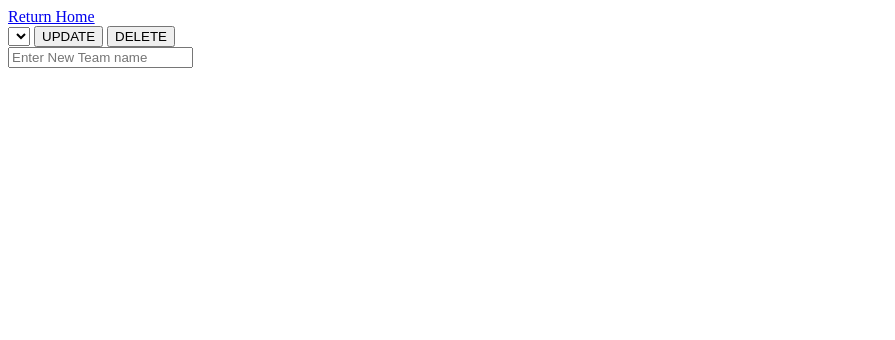
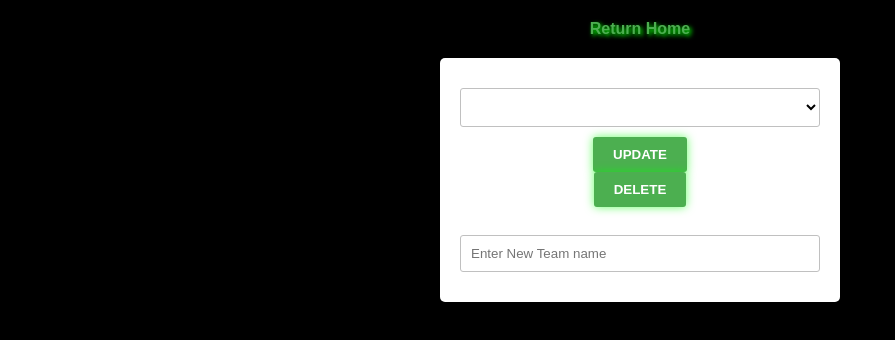
Before and after one commit to jtfrostyboy/Futbol-DreamTeam, a plain HTML site: page client/viewTeams.html in a window 1280 px wide. Shown: the whole page, without its empty margins (0-895 px from the left). Drawn offline with nearby package versions, Linux system fonts and the light colour scheme; no server answers.

Commit message:
CSS complete

```diff
--- a/client/create-team/create-team.css
+++ b/client/create-team/create-team.css
@@ -1,12 +1,87 @@
-
-
-.creation{
-    display: flex;
-    justify-content: center;
-    padding-top: 2.5%;
+* {
+    margin: 0;
+    padding: 0;
+    box-sizing: border-box;
 }
 
+body {
+    font-family: Arial, sans-serif;
+    text-align: center;
+    background: url('https://as1.ftcdn.net/v2/jpg/05/31/53/56/1000_F_531535631_VhbtpvF6YFvODIXFj5qjqQe2QUpo0srq.jpg') center center fixed;
+    background-size: cover;
+    color: #ffffff;
+    background-color: rgba(0, 0, 0, 0.5);
+    box-shadow: 0 0 20px rgba(0, 0, 0, 0.3);
+}
+
+.return-links {
+    margin: 20px;
+}
+
+.return-links a {
+    text-decoration: none;
+    color: red;
+    font-weight: bold;
+    transition: color 0.3s, text-shadow 0.3s, outline 0.3s;
+}
+
+.return-links a:hover {
+    color: #fff;
+    text-shadow: 0 0 10px rgba(255, 255, 255, 0.7);
+    outline: 2px solid #fff;
+}
+
+.creation {
+    background-color: rgba(255, 255, 255, 0.9);
+    border-radius: 5px;
+    box-shadow: 0 0 10px rgba(0, 0, 0, 0.1);
+    padding: 20px;
+    margin: 20px auto;
+    max-width: 400px;
+}
+
+form {
+    display: flex;
+    flex-direction: column;
+    align-items: center;
+}
+
+input[type="text"],
+select {
+    width: 100%;
+    padding: 10px;
+    margin: 10px 0;
+    border: 1px solid #ccc;
+    border-radius: 3px;
+}
+
+select {
+    cursor: pointer;
+}
 
 .teamPlayers {
-    flex-direction: column;
+    margin-top: 10px;
 }
+
+.player-select {
+    width: 100%;
+    padding: 10px;
+    margin: 5px 0;
+    border: 1px solid #ccc;
+    border-radius: 3px;
+}
+
+button#createTeamBtn {
+    background-color: #007bff;
+    color: #fff;
+    padding: 10px 20px;
+    border: none;
+    border-radius: 3px;
+    cursor: pointer;
+    font-weight: bold;
+    transition: background-color 0.3s;
+}
+
+button#createTeamBtn:hover {
+    background-color: #0056b3;
+}
--- a/client/home-page/home-page.css
+++ b/client/home-page/home-page.css
@@ -4,10 +4,19 @@
     font-family: 'Poppins', sans-serif;
     box-sizing: border-box;
 }
+body {
+    background-image: url('https://as2.ftcdn.net/v2/jpg/02/88/68/21/1000_F_288682192_Mi7iUPqCtj8XJ0UDgeRw2IVgRW5rmG2z.jpg');
+    background-size: cover;
+    background-position: center center;
+    background-attachment: fixed;
+    background-repeat: no-repeat;
+    background-color: #1f1f1f;
+    color: #ffffff;
+    font-family: Arial, sans-serif;
+  }
 .container {
     width: 100%;
     height: 100vh;
-    background: #eeedff;
     position: relative;
     overflow: hidden;
 }
--- a/client/view-teams/view-teams.css
+++ b/client/view-teams/view-teams.css
@@ -0,0 +1,103 @@
+* {
+    margin: 0;
+    padding: 0;
+    box-sizing: border-box;
+}
+
+body {
+    font-family: Arial, sans-serif;
+    background-color:black;
+    text-align: center;
+    color: #fff;
+}
+
+.return-links {
+    margin: 20px;
+}
+
+.return-links a {
+    text-decoration: none;
+    color: #4caf50;
+    font-weight: bold;
+    transition: color 0.3s;
+    text-shadow: 2px 2px 4px #00ff00;
+}
+
+.return-links a:hover {
+    color: #8bc34a;
+}
+
+#upAndDel {
+    background-color: #fff;
+    border-radius: 5px;
+    box-shadow: 0 0 10px rgba(0, 0, 0, 0.1);
+    padding: 20px;
+    margin: 20px auto;
+    max-width: 400px;
+}
+
+form {
+    display: flex;
+    flex-direction: column;
+    align-items: center;
+}
+
+select#teamUaD {
+    width: 100%;
+    padding: 10px;
+    margin: 10px 0;
+    border: 1px solid #c0c0c0;
+    border-radius: 3px;
+    background-color: #fff;
+}
+
+button#updateBtn,
+button#deleteBtn {
+    background-color: #4caf50;
+    color: #fff;
+    padding: 10px 20px;
+    border: none;
+    border-radius: 3px;
+    cursor: pointer;
+    font-weight: bold;
+    transition: background-color 0.3s;
+    box-shadow: 0 0 10px rgba(0, 255, 0, 0.6);
+}
+
+button#updateBtn:hover,
+button#deleteBtn:hover {
+    background-color: #8bc34a;
+}
+
+input#textValue {
+    width: 100%;
+    padding: 10px;
+    margin: 10px 0;
+    border: 1px solid #c0c0c0;
+    border-radius: 3px;
+    background-color: #fff;
+}
+
+#team-container {
+    margin: 20px;
+}
+
+.team-content {
+    width: 100%;
+    border-collapse: collapse;
+    border: 1px solid #c0c0c0;
+    margin-top: 20px;
+}
+
+.team-content th {
+    background-color: #4caf50;
+    color: #fff;
+    padding: 10px;
+    box-shadow: 0 0 10px rgba(0, 255, 0, 0.6);
+}
+
+.team-content td {
+    border: 1px solid #c0c0c0;
+    padding: 10px;
+    text-align: center;
+}
```
